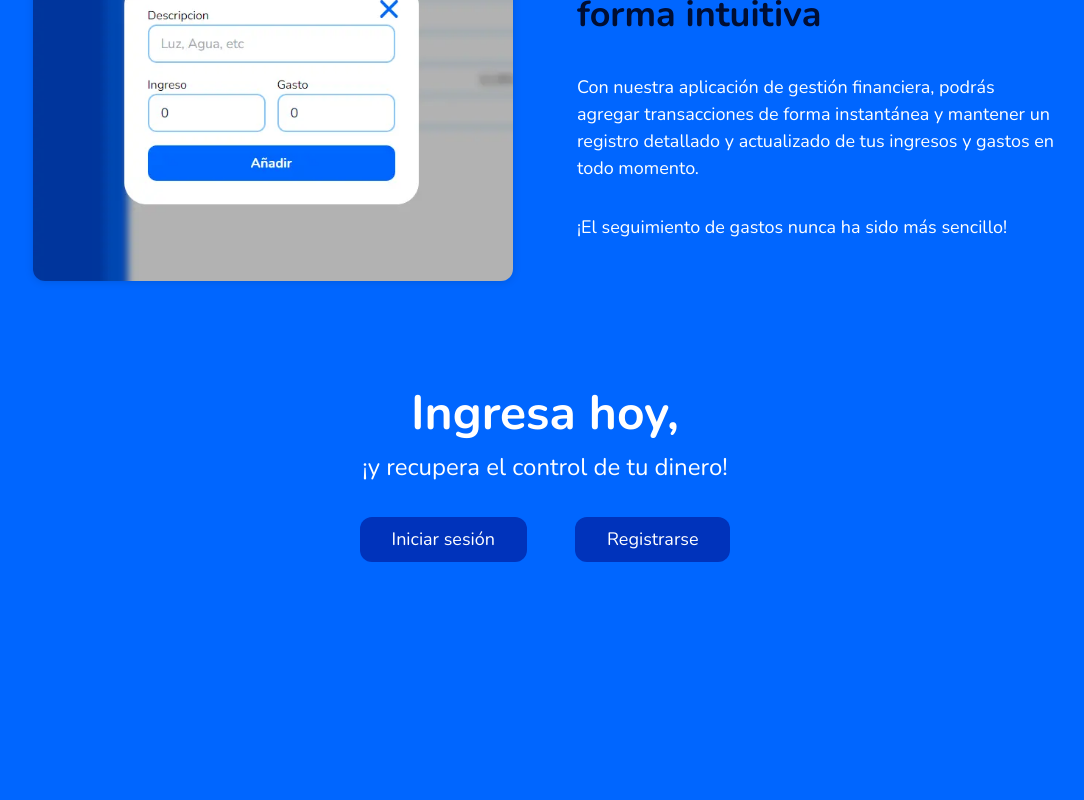
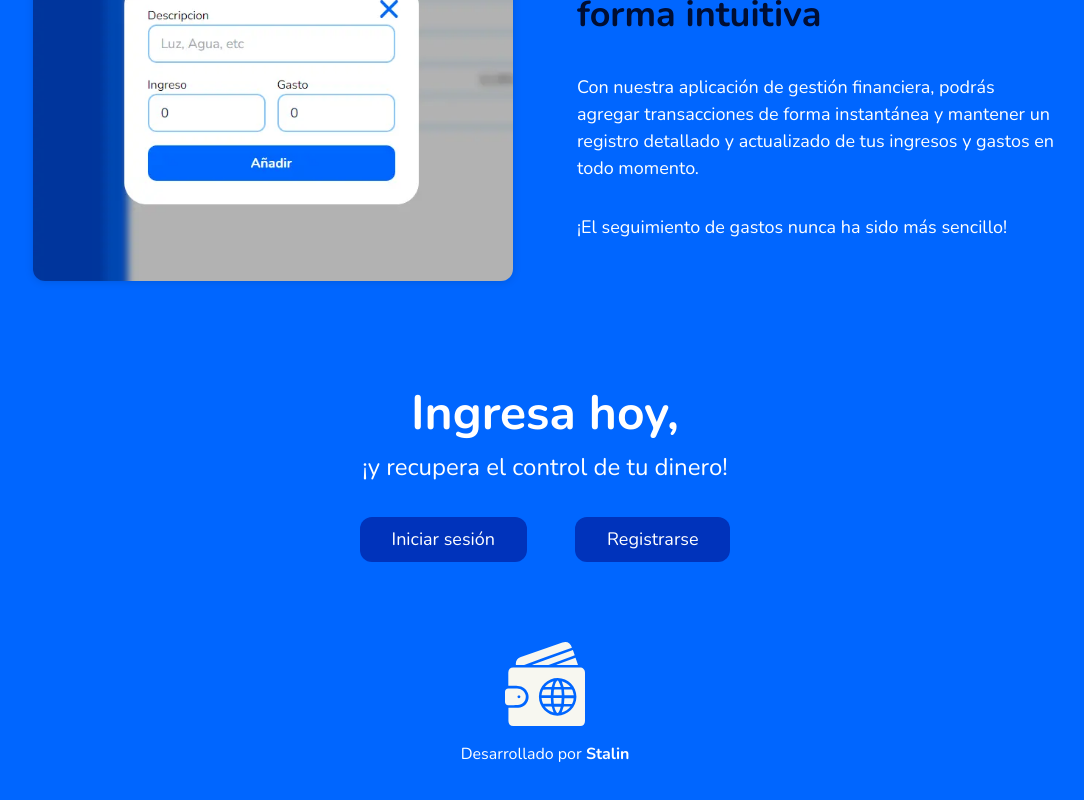
Before and after one commit to StalinAM/easy-money-app, a React (Vite) app: page / in a window 1280 px wide. Shown: the part 2964-3764 px from the top of the page, without its empty margins (95-1179 px from the left). Before the commit the page ends 3558 px from the top, so only its background shows below. Built offline with nearby package versions, Linux system fonts and the light colour scheme; no server answers; the database is empty.

Commit message:
add footer

```diff
--- /dev/null
+++ b/src/components/Footer.jsx
@@ -0,0 +1,43 @@
+import React from 'react'
+import styled from 'styled-components'
+import logo from '../assets/logo-symbol.svg'
+
+function Footer() {
+  return (
+    <Container>
+      <img src={logo} alt='' />
+      <p>
+        Desarrollado por{' '}
+        <Creator href='https://github.com/StalinAM'>Stalin</Creator>
+      </p>
+    </Container>
+  )
+}
+
+export default Footer
+
+const Container = styled.footer`
+  display: flex;
+  flex-direction: column;
+  align-items: center;
+  justify-content: center;
+  padding: 3rem 6rem;
+  gap: 1rem;
+  color: ${(props) => props.theme.white};
+  img {
+    width: 5rem;
+  }
+  @media screen and (max-width: 768px) {
+    padding: 3rem 1.5rem;
+  }
+  @media screen and (max-width: 480px) {
+    padding: 2rem 1rem;
+  }
+`
+
+const Creator = styled.a`
+  font-weight: bold;
+  &:hover {
+    color: ${(props) => props.theme.lightBlue};
+  }
+`
--- a/src/routes/Home.jsx
+++ b/src/routes/Home.jsx
@@ -1,6 +1,7 @@
 import React from 'react'
 import styled from 'styled-components'
 import Features from '../components/Features/Features'
+import Footer from '../components/Footer'
 import GetStarted from '../components/GetStarted'
 import HeaderHome from '../components/HeaderHome'
 import MainContent from '../components/MainContent'
@@ -14,6 +15,7 @@ function Home() {
         <Features />
         <GetStarted />
       </MainContainer>
+      <Footer />
     </>
   )
 }
```
